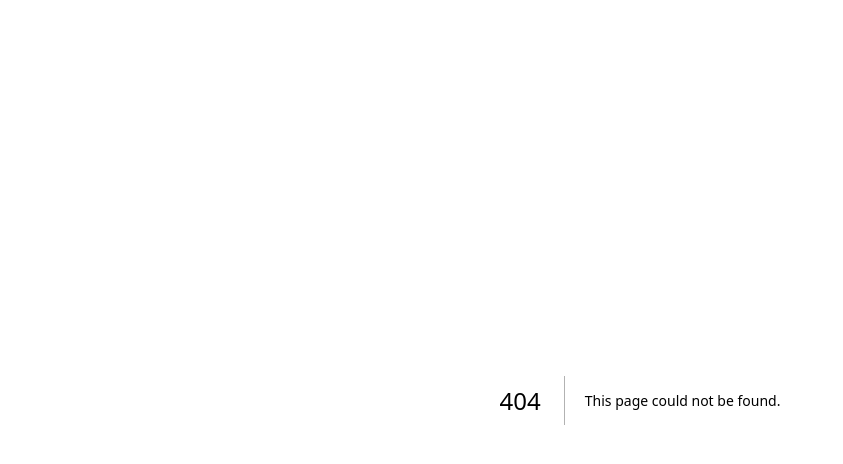
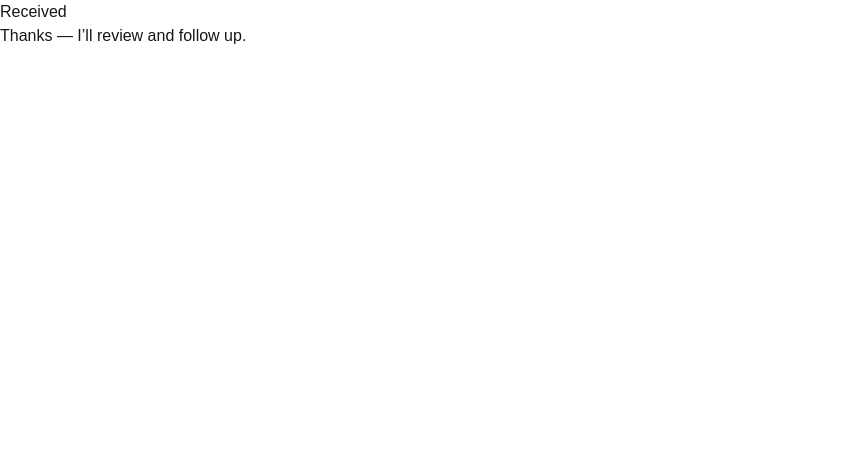
Before and after one commit to aibrahim2023/ops-diagnostic-site, a Next.js app: page /diagnostic/received in a window 1280 px wide. Before the commit this address had no page. Shown: the top 464 px of the page, without its empty margins (0-843 px from the left). Built offline with nearby package versions, Linux system fonts and the light colour scheme.

Commit message:
feat: add diagnostic routes

```diff
--- /dev/null
+++ b/src/app/diagnostic/page.tsx
@@ -0,0 +1,8 @@
+export default function DiagnosticPage() {
+  return (
+    <main>
+      <h1>Diagnostic</h1>
+      <p>Guided intake page (WIP).</p>
+    </main>
+  );
+}
--- /dev/null
+++ b/src/app/diagnostic/received/page.tsx
@@ -0,0 +1,8 @@
+export default function DiagnosticReceivedPage() {
+  return (
+    <main>
+      <h1>Received</h1>
+      <p>Thanks — I’ll review and follow up.</p>
+    </main>
+  );
+}
```
